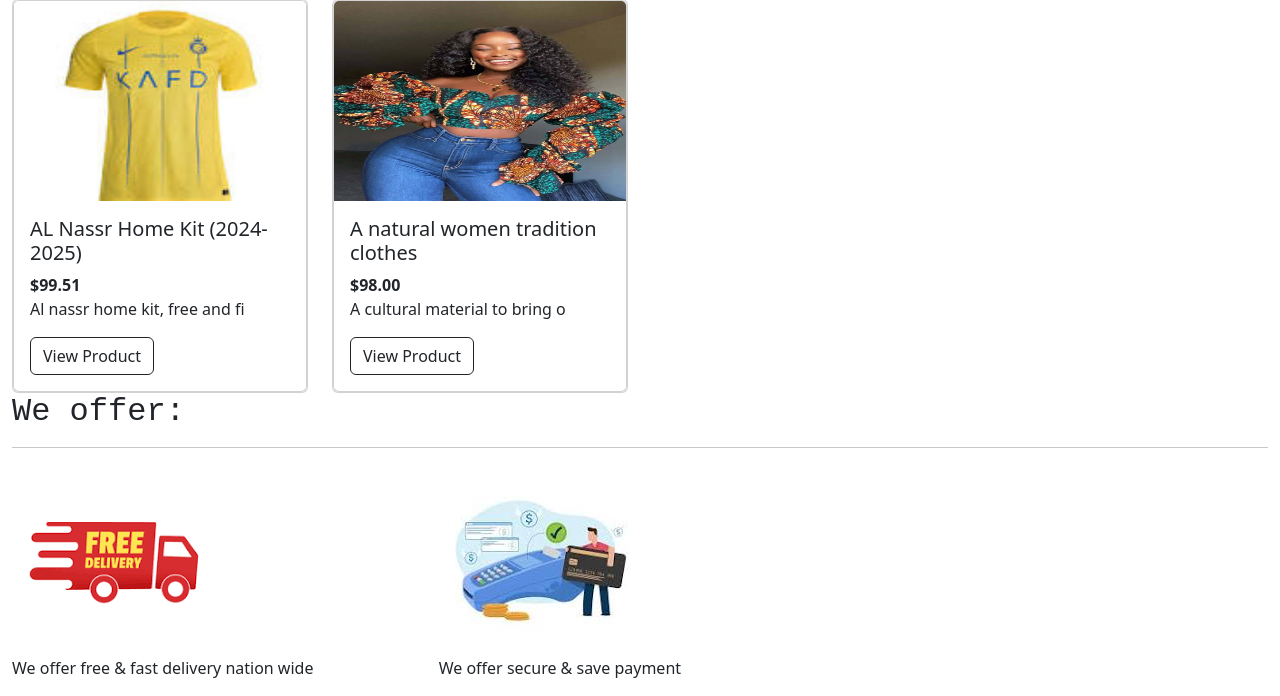
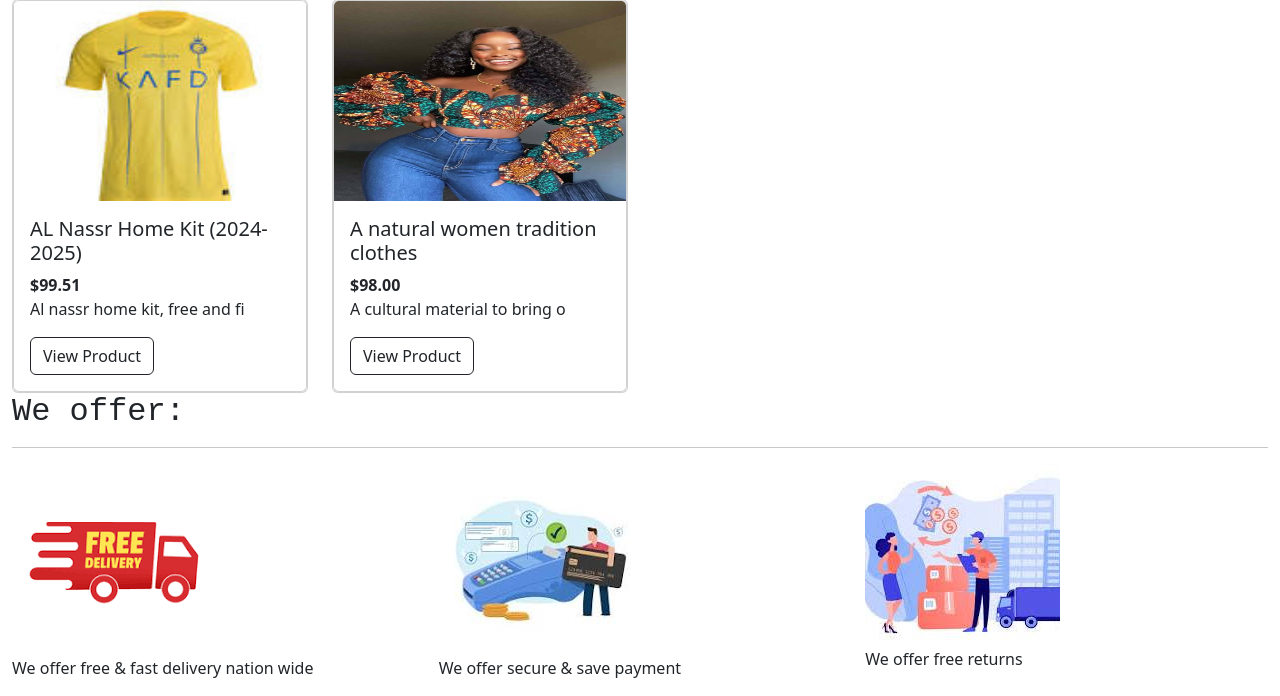
Before and after one commit to jiggyboy1/market_place, a Django app: page / in a window 1280 px wide. Shown: the part 1642-2338 px from the top of the page. Run offline with Django 5.2, Linux system fonts and the light colour scheme; data comes from the database, SQL or seed files in the repository.

Commit message:
initial commit

```diff
--- a/templates/home.html
+++ b/templates/home.html
@@ -118,6 +118,10 @@
                         <img src="{% static 'pizz/download (2).jpg' %}" alt="" srcset="">
                         <p>We offer secure & save payment </p>
                     </div>
+                    <div class="col-6 col-lg-4">
+                        <img src="{% static 'pizz/images.jpg' %}" alt="" srcset="">
+                        <p>We offer free returns </p>
+                    </div>
 
                 </div>
             </div>
--- a/templates/partial/main.html
+++ b/templates/partial/main.html
@@ -14,6 +14,7 @@
 
 
     {% endblock %}
+    {% include 'partial/footer.html' %}
     <script src="https://cdn.jsdelivr.net/npm/bootstrap@5.3.3/dist/js/bootstrap.bundle.min.js" integrity="sha384-YvpcrYf0tY3lHB60NNkmXc5s9fDVZLESaAA55NDzOxhy9GkcIdslK1eN7N6jIeHz" crossorigin="anonymous"></script>
 </body>
 </html>
```
Also changed, not shown: static/pizz/images.jpg (added), templates/partial/footer.html (added).
